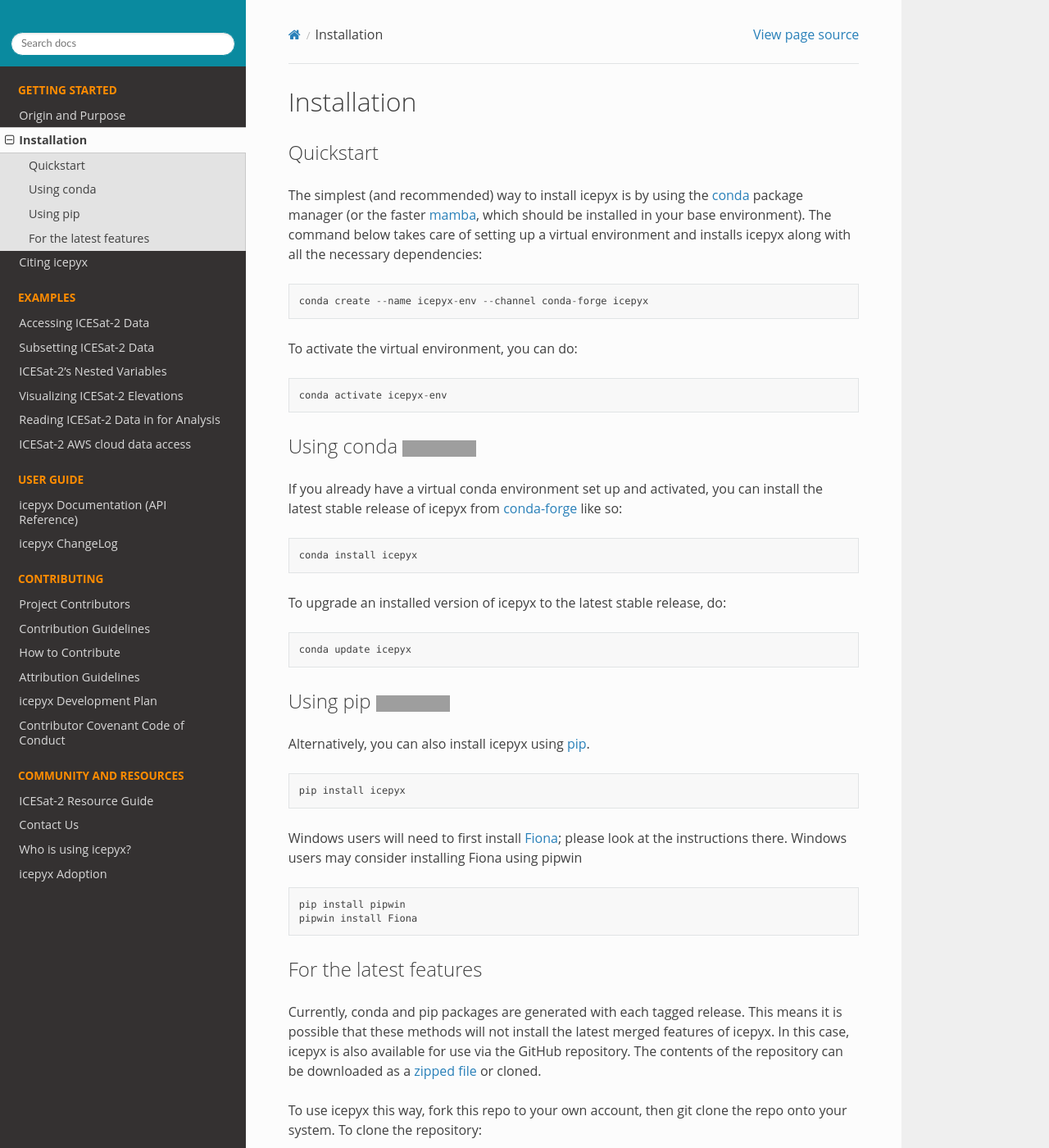
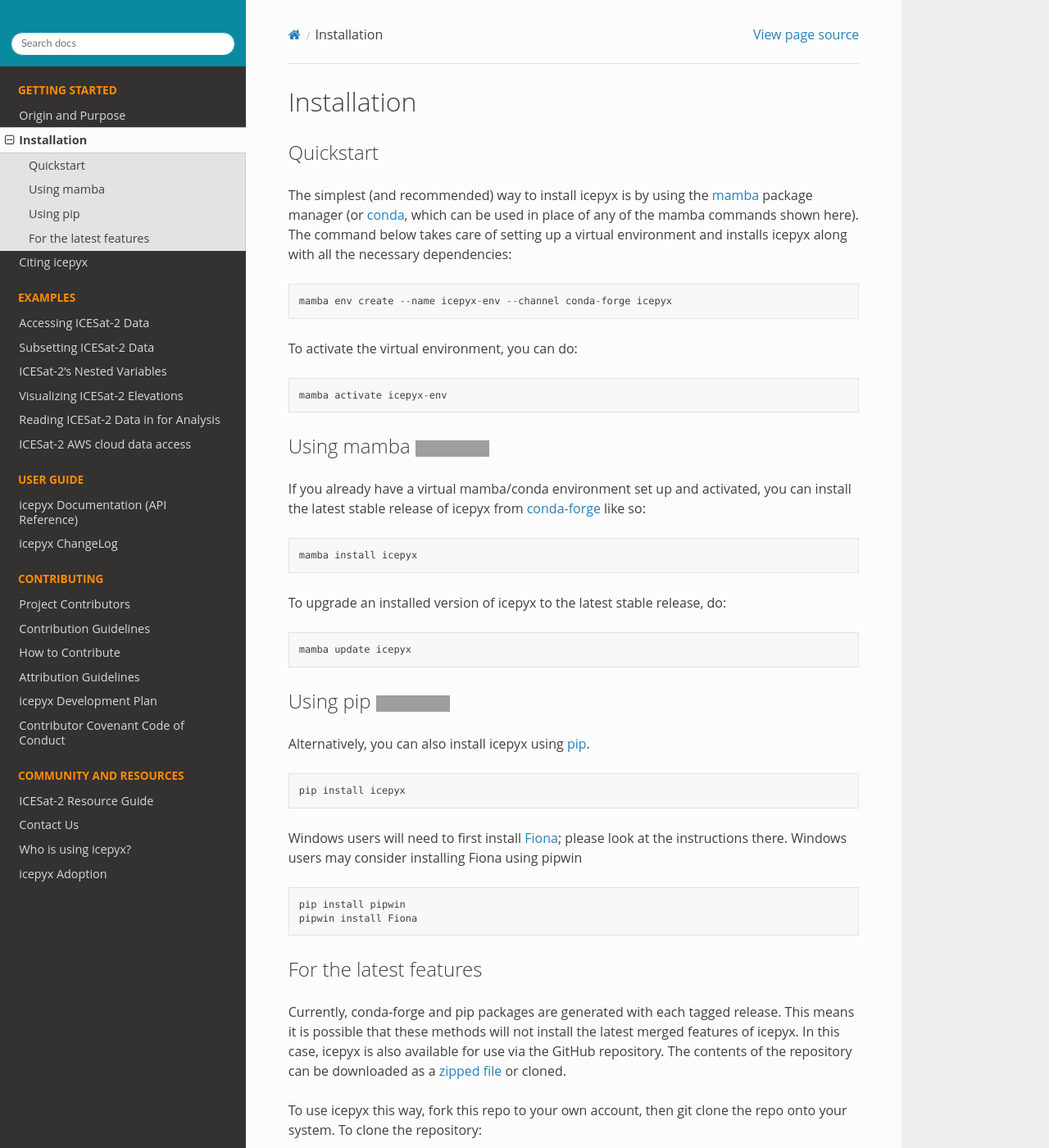
Before and after one commit to icesat2py/icepyx, a Sphinx documentation site: the page built from doc/source/getting_started/install.rst, in a window 1280 px wide and 1400 px high. Shown: the whole window at 82% size. Built offline with Sphinx 7.4.7 and the Read the Docs theme 2.0.0, drawn with Linux system fonts in a browser that asks for light colours; the version number could not be read and is left out; grey boxes are pictures that could not be loaded.

Commit message:
transition to recommending mamba over conda

```diff
--- a/doc/source/getting_started/install.rst
+++ b/doc/source/getting_started/install.rst
@@ -15,31 +15,31 @@
 ----------
 
 The simplest (and recommended) way to install icepyx is by using the
-`conda <https://docs.conda.io/projects/conda/en/latest/user-guide/index.html>`__
-package manager (or the faster `mamba <https://mamba.readthedocs.io/en/latest/index.html>`_,
-which should be installed in your base environment).
+`mamba <https://mamba.readthedocs.io/en/latest/index.html>`_ package
+manager (or `conda <https://docs.conda.io/projects/conda/en/latest/user-guide/index.html>`_,
+which can be used in place of any of the mamba commands shown here).
 The command below takes care of setting up a virtual
 environment and installs icepyx along with all the necessary dependencies::
 
-    conda create --name icepyx-env --channel conda-forge icepyx
+    mamba env create --name icepyx-env --channel conda-forge icepyx
 
 To activate the virtual environment, you can do::
 
-    conda activate icepyx-env
+    mamba activate icepyx-env
 
 
-Using conda |Conda install|
+Using mamba |Conda install|
 ---------------------------
 
-If you already have a virtual conda environment set up and activated, you can
+If you already have a virtual mamba/conda environment set up and activated, you can
 install the latest stable release of icepyx from
 `conda-forge <https://anaconda.org/conda-forge/icepyx>`__ like so::
 
-    conda install icepyx
+    mamba install icepyx
 
 To upgrade an installed version of icepyx to the latest stable release, do::
 
-    conda update icepyx
+    mamba update icepyx
 
 
 
@@ -65,7 +65,7 @@
 For the latest features
 -----------------------
 
-Currently, conda and pip packages are generated with each tagged release.
+Currently, conda-forge and pip packages are generated with each tagged release.
 This means it is possible that these methods will not install the latest merged features of icepyx.
 In this case, icepyx is also available for use via the GitHub repository.
 The contents of the repository can be downloaded as a `zipped file`_ or cloned.
```
